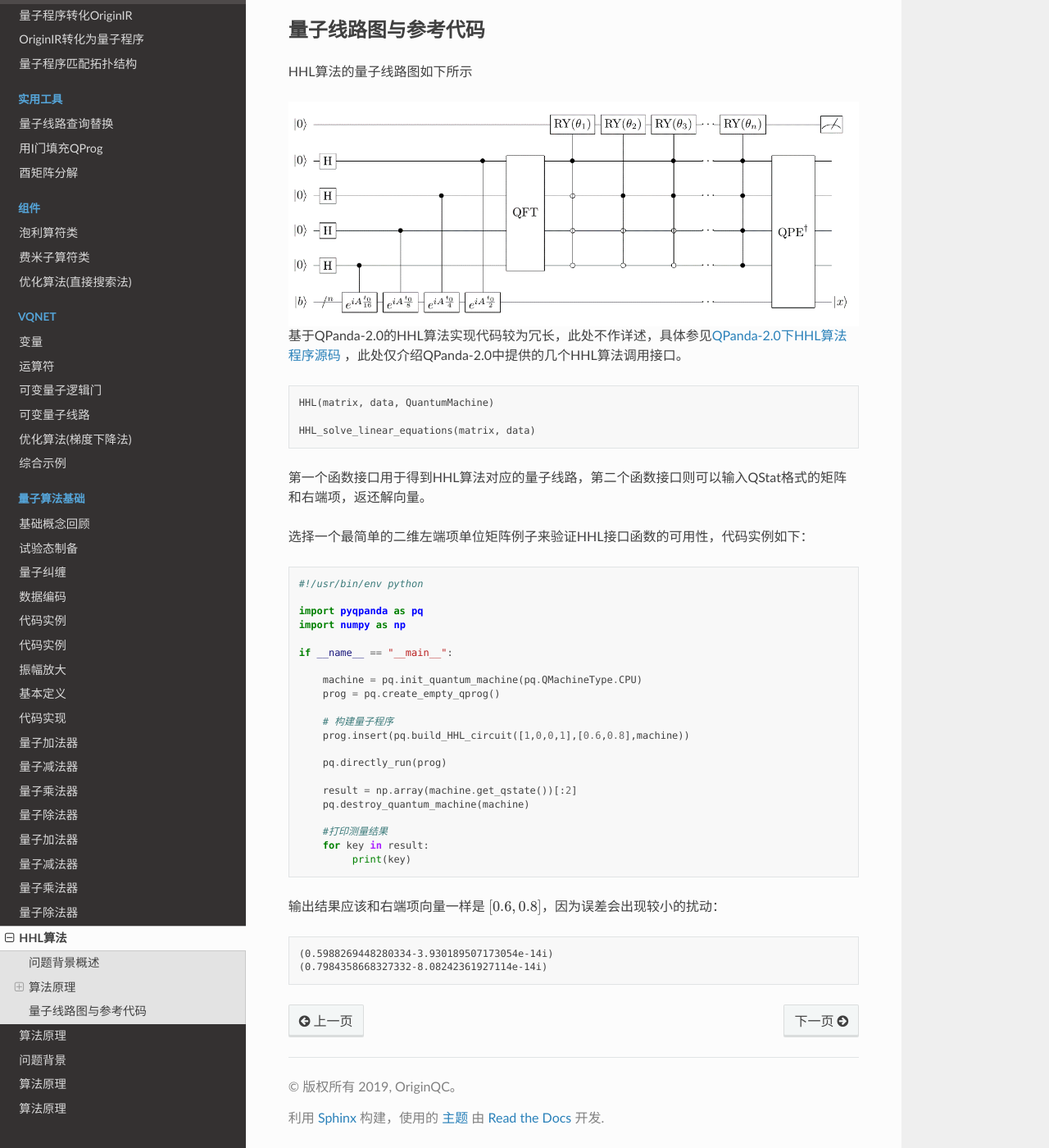
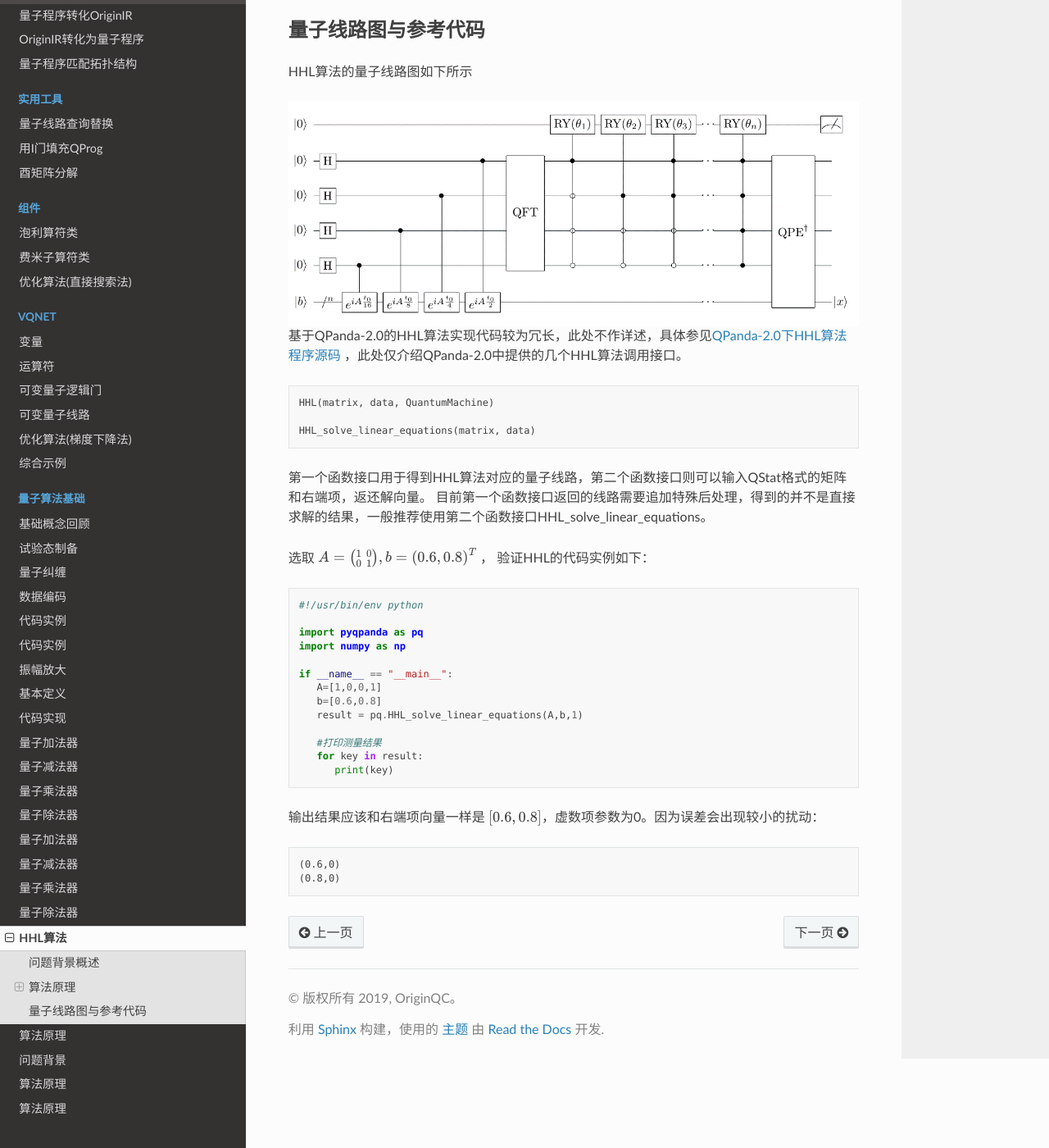
Before and after one commit to OriginQ/pyQPanda-Toturial, a Sphinx documentation site: the page built from source/HHL.rst, in a window 1280 px wide and 1400 px high, scrolled down 3041 px. Shown: the whole window at 82% size. Built offline with Sphinx 7.4.7 and the Read the Docs theme 2.0.0, drawn with Linux system fonts in a browser that asks for light colours; pages that are not in the unit, such as notebooks, are missing from menus.

Commit message:
因目前HHL线路函数返回结果不是直接计算结果，调整代码为调用solve接口

```diff
--- a/source/HHL.rst
+++ b/source/HHL.rst
@@ -78,6 +78,7 @@ HHL算法相对于经典算法有着指数级的加速，但经典算法可以
    \begin{aligned}
    {QPE(\left|0\right\rangle}^{\otimes n}\left|b\right\rangle)=\sum_{j=0}^{N-1}{b_j\left|\widetilde{\lambda_j}\right\rangle\left|u_j\right\rangle}.
    \end{aligned}
+
 其中 :math:`\widetilde{\lambda_j}` 是对应特征值 :math:`\lambda_j` 的近似整数，细节参见QPE部分介绍。
 于是矩阵A的特征值信息存入到了基向量 :math:`\left|\widetilde{\lambda_j}\right\rangle` 中。
 
@@ -151,36 +152,33 @@ HHL算法的量子线路图如下所示
    HHL_solve_linear_equations(matrix, data)
 
 第一个函数接口用于得到HHL算法对应的量子线路，第二个函数接口则可以输入QStat格式的矩阵和右端项，返还解向量。
+目前第一个函数接口返回的线路需要追加特殊后处理，得到的并不是直接求解的结果，一般推荐使用第二个函数接口HHL_solve_linear_equations。
 
-选择一个最简单的二维左端项单位矩阵例子来验证HHL接口函数的可用性，代码实例如下：
+选取 :math:`A=\bigl(\begin{smallmatrix}
+1 & 0 \\
+0 & 1 \\
+\end{smallmatrix}\bigr), b=\begin{pmatrix} 0.6,0.8\end{pmatrix}^T` ，
+验证HHL的代码实例如下：
 
 .. code-block:: python
 
-    #!/usr/bin/env python
+   #!/usr/bin/env python
 
-    import pyqpanda as pq
-    import numpy as np
+   import pyqpanda as pq
+   import numpy as np
 
-    if __name__ == "__main__":
+   if __name__ == "__main__":
+      A=[1,0,0,1]
+      b=[0.6,0.8]
+      result = pq.HHL_solve_linear_equations(A,b,1)
 
-        machine = pq.init_quantum_machine(pq.QMachineType.CPU)
-        prog = pq.create_empty_qprog()
+      #打印测量结果
+      for key in result:
+         print(key)
 
-        # 构建量子程序
-        prog.insert(pq.build_HHL_circuit([1,0,0,1],[0.6,0.8],machine))
-
-        pq.directly_run(prog)
-
-        result = np.array(machine.get_qstate())[:2]
-        pq.destroy_quantum_machine(machine)
-
-        #打印测量结果
-        for key in result:
-             print(key)
-
-输出结果应该和右端项向量一样是 :math:`[0.6,0.8]`，因为误差会出现较小的扰动：
+输出结果应该和右端项向量一样是 :math:`[0.6,0.8]`，虚数项参数为0。因为误差会出现较小的扰动：
 
 .. code-block:: python:
 
-   (0.5988269448280334-3.930189507173054e-14i)
-   (0.7984358668327332-8.08242361927114e-14i)
+   (0.6,0)
+   (0.8,0)
```
